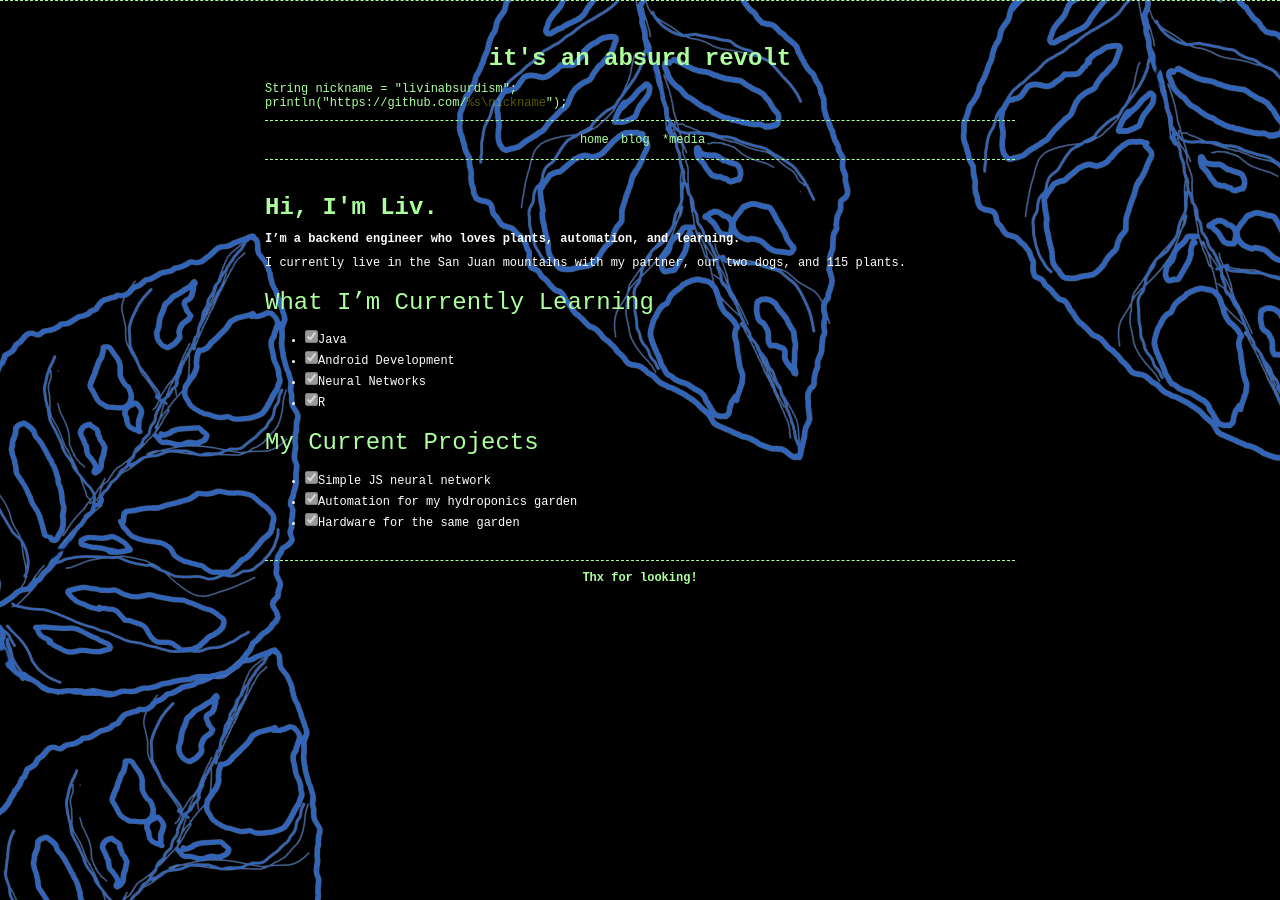
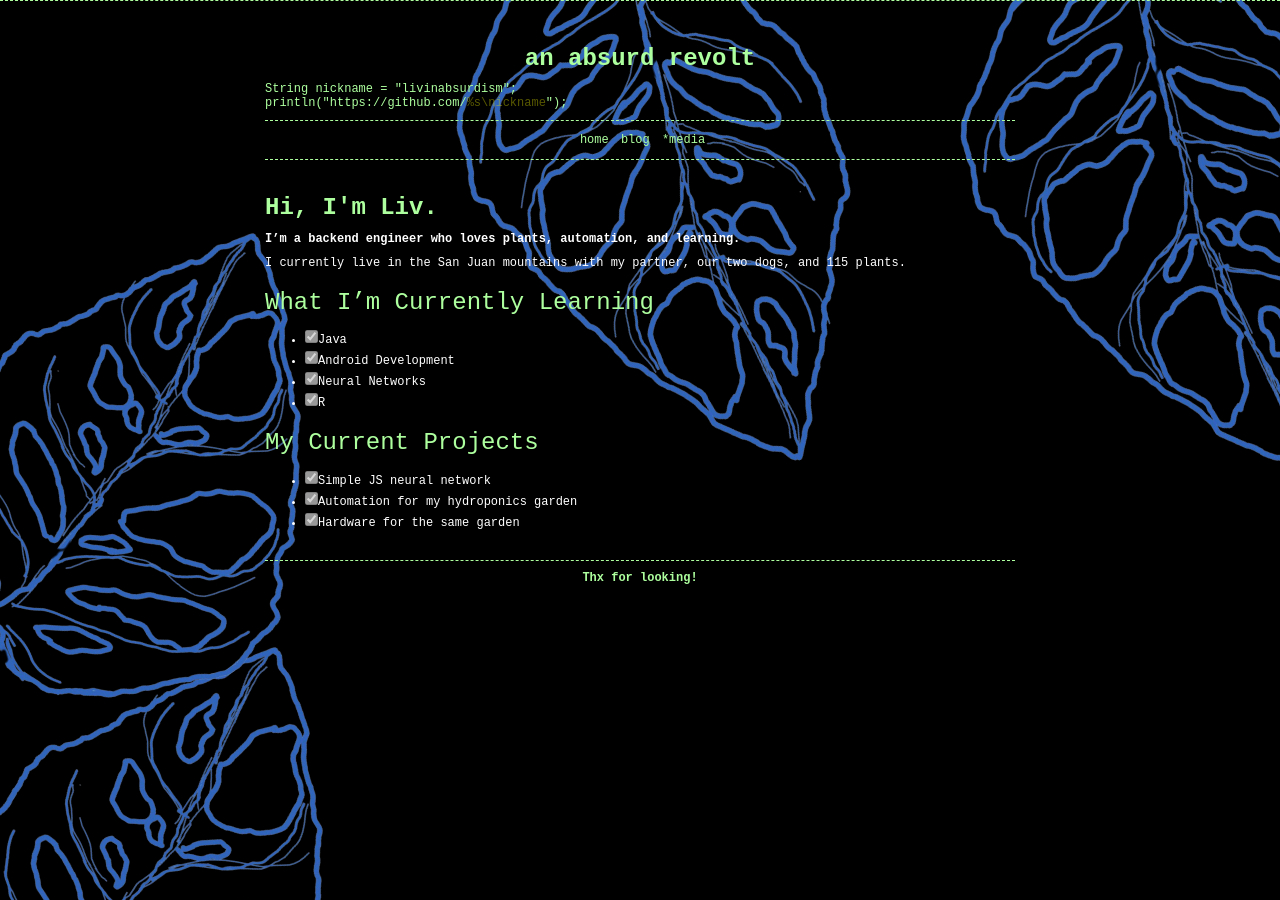
Before and after one commit to LivInAbsurdism/livinabsurdism.github.io, a Jekyll site: the page built from index.md, in a window 1280 px wide. Built offline with Jekyll 4.4.1, drawn with Linux system fonts in a browser that asks for light colours.

Commit message:
clarify title

```diff
--- a/_includes/header.html
+++ b/_includes/header.html
@@ -1,6 +1,6 @@
 <header class="row">
   <div class="col-lg-8 col-lg-offset-2">
-    <h1 class="">it's an absurd revolt</h1>
+    <h1 class="">an absurd revolt</h1>
     <p>
     <span class="reserved"></span>String nickname = <span class="string">"{{ site.nick }}"</span>;
     </p>
```
